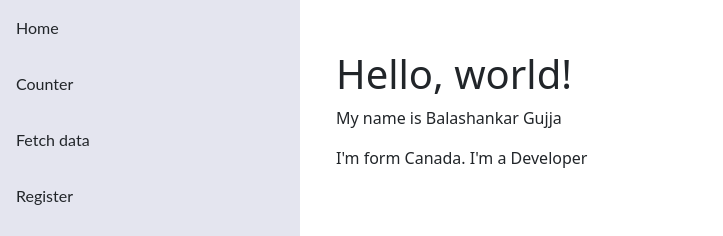
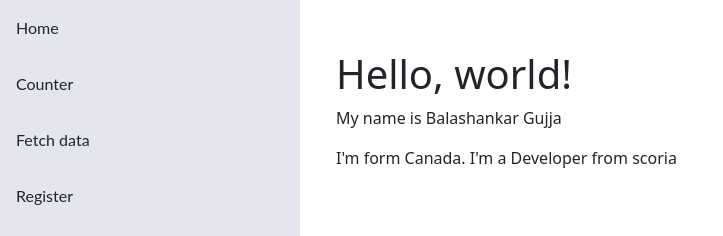
Before and after one commit to balu-scoriait/Angular-Forms, an Angular app in the folder ClientApp/: page / in a window 1280 px wide. Shown: the top 236 px of the page, without its empty margins (0-723 px from the left). Built offline with nearby package versions, Linux system fonts and the light colour scheme.

Commit message:
added org

```diff
--- a/ClientApp/src/app/home/home.component.html
+++ b/ClientApp/src/app/home/home.component.html
@@ -1,3 +1,3 @@
 <h1>Hello, world!</h1>
 <p>My name is Balashankar Gujja</p>
-<p>I'm form Canada. I'm a Developer</p>
+<p>I'm form Canada. I'm a Developer from scoria</p>
```
